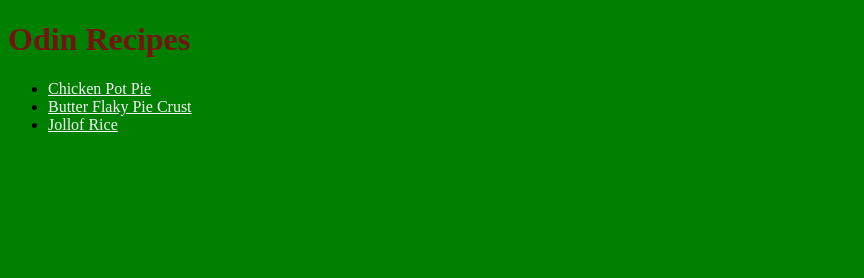
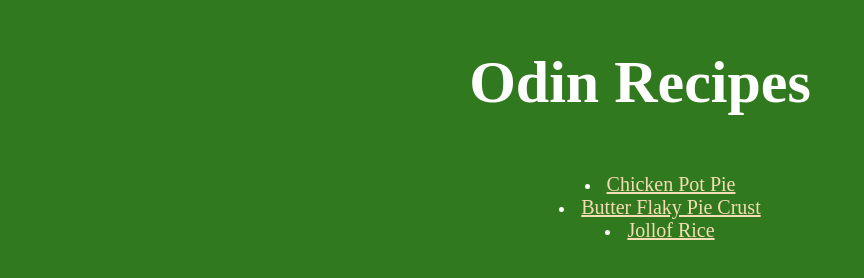
Before and after one commit to mamoadu/odin-recipes, a plain HTML site: page index.html in a window 1280 px wide. Shown: the whole page, without its empty margins (0-864 px from the left). Drawn offline with Linux system fonts and the light colour scheme.

```diff
--- a/index.html
+++ b/index.html
@@ -6,8 +6,7 @@
     <link rel="stylesheet" href="style.css">
 </head>
 <body class="recipe-body">
-    <h1 class="recipe-title">Odin Recipes</h1>
-
+    <dev class="recipe-title"> <h1>Odin Recipes</h1> </dev>
     <ul>
         <li><a href="recipes/chicken-pot-pie.html">Chicken Pot Pie</a></li>
         <li><a href="recipes/butter-flaky-pie-crust.html">Butter Flaky Pie Crust</a></li>
--- a/style.css
+++ b/style.css
@@ -1,9 +1,18 @@
-.recipe-body{
-    background-color: green;
+.recipe-body {
+    background-color: rgb(48, 121, 31);
+    list-style-type: none;
+    color: white;
+    display: flex;
+    flex-direction: column;
+    align-items: center;
+    padding: 0;
+    list-style-position: inside;
+    text-align: center;
 }
 .recipe-title {
-    color: rgb(117, 19, 19);
+    font-size: 30px;
 }
 a {
-    color: whitesmoke;
+    color: wheat;
+    font-size: 20px;
 }
```
